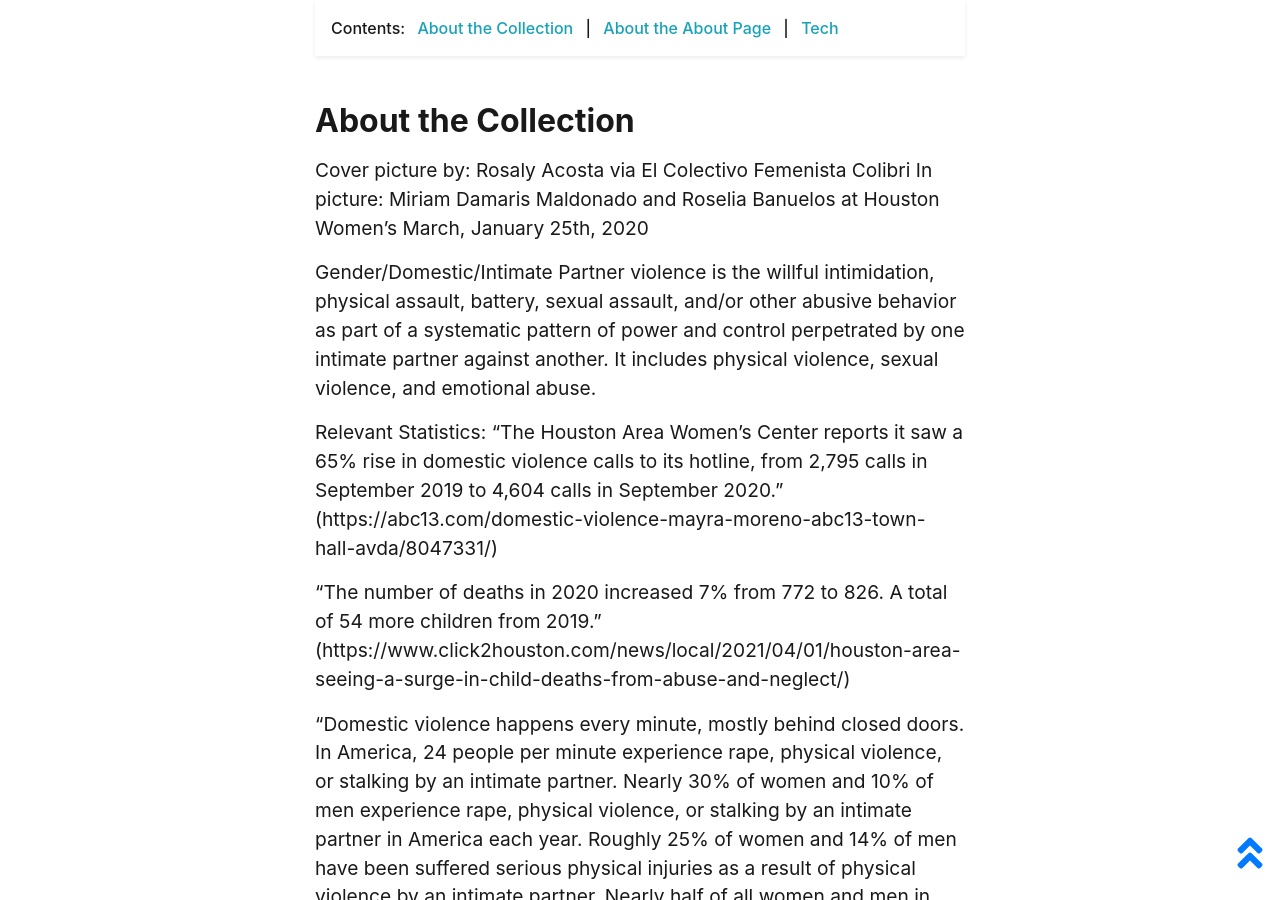
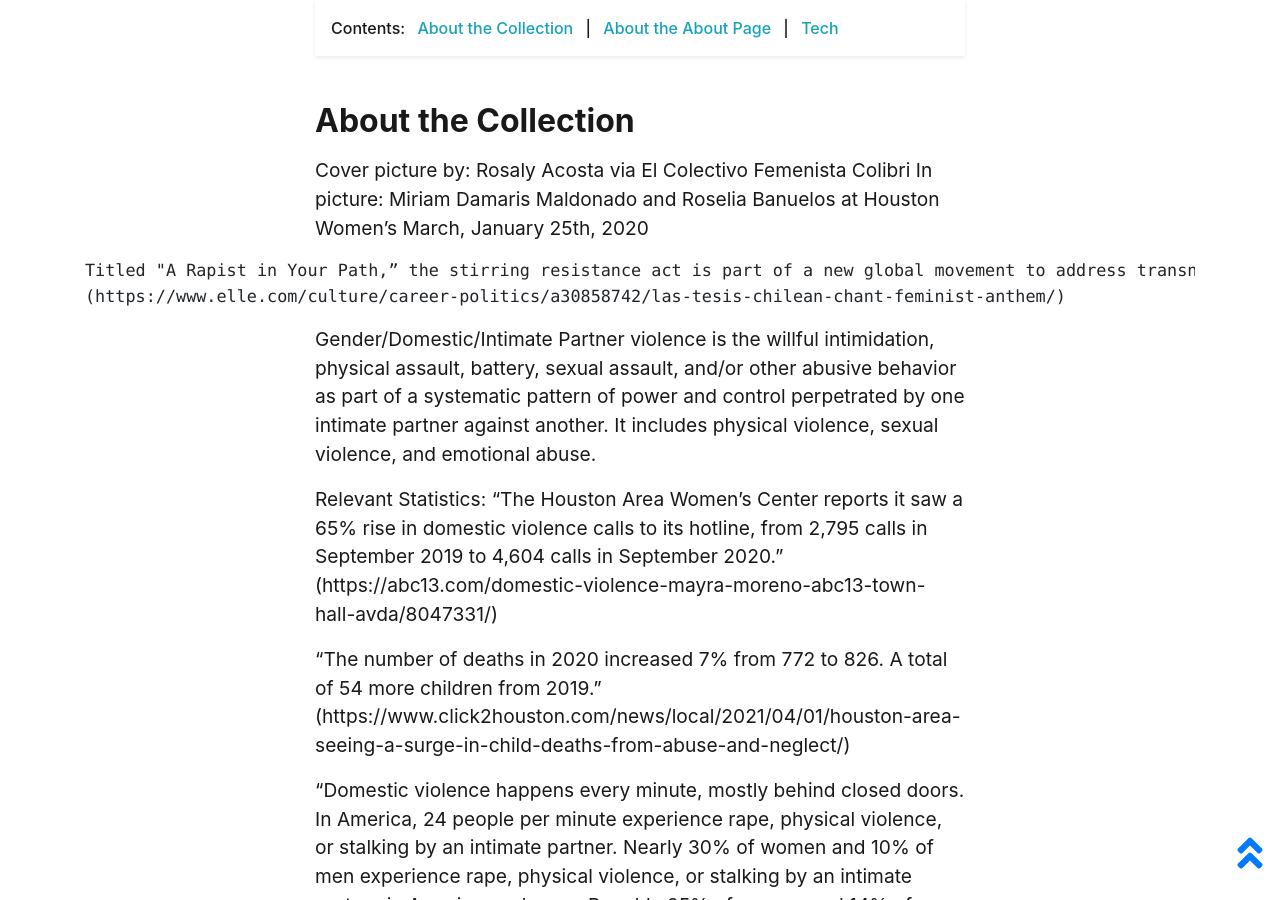
Before and after one commit to roseliabanuelos/recordinggenderviolence, a Jekyll site: the page built from pages/about.md, in a window 1280 px wide and 900 px high, scrolled down 571 px. Built offline with Jekyll 4.4.1, drawn with Linux system fonts in a browser that asks for light colours.

Commit message:
Update rapist in your path

```diff
--- a/pages/about.md
+++ b/pages/about.md
@@ -15,6 +15,9 @@ credits: true
 ## About the Collection
 Cover picture by: Rosaly Acosta via El Colectivo Femenista Colibri
     In picture: Miriam Damaris Maldonado and Roselia Banuelos at Houston Women's March, January 25th, 2020
+
+    Titled "A Rapist in Your Path,” the stirring resistance act is part of a new global movement to address transnational violations of women’s rights. Brought to life last fall in Chile, it has been replicated 367 times in 52 countries, and on every continent except for Antarctica. This was it's replica in Houston.
+    (https://www.elle.com/culture/career-politics/a30858742/las-tesis-chilean-chant-feminist-anthem/)
 
 Gender/Domestic/Intimate Partner violence is the willful intimidation, physical assault, battery, sexual assault, and/or other abusive behavior as part of a systematic pattern of power and control perpetrated by one intimate partner against another. It includes physical violence, sexual violence, and emotional abuse.
 
```
